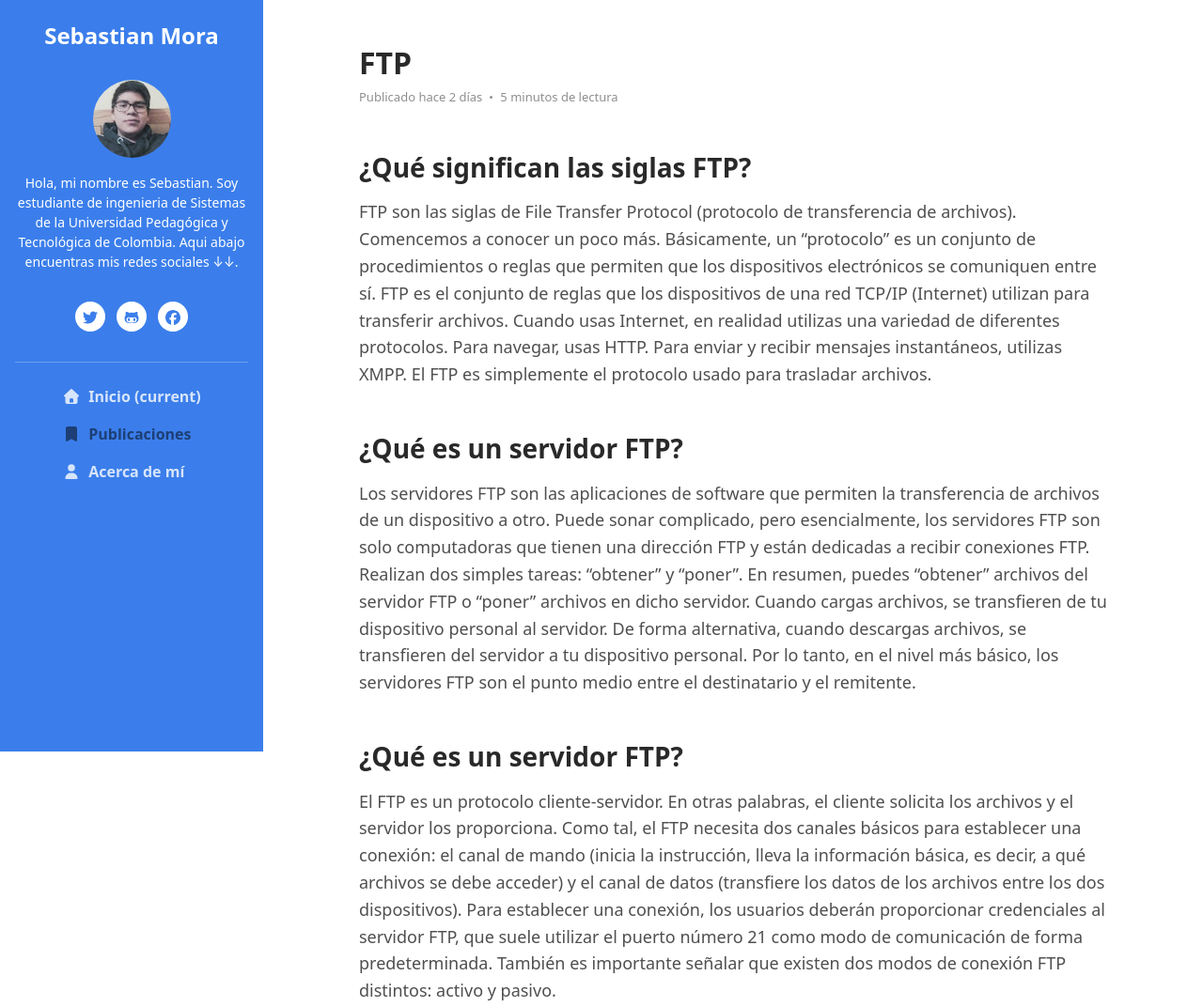
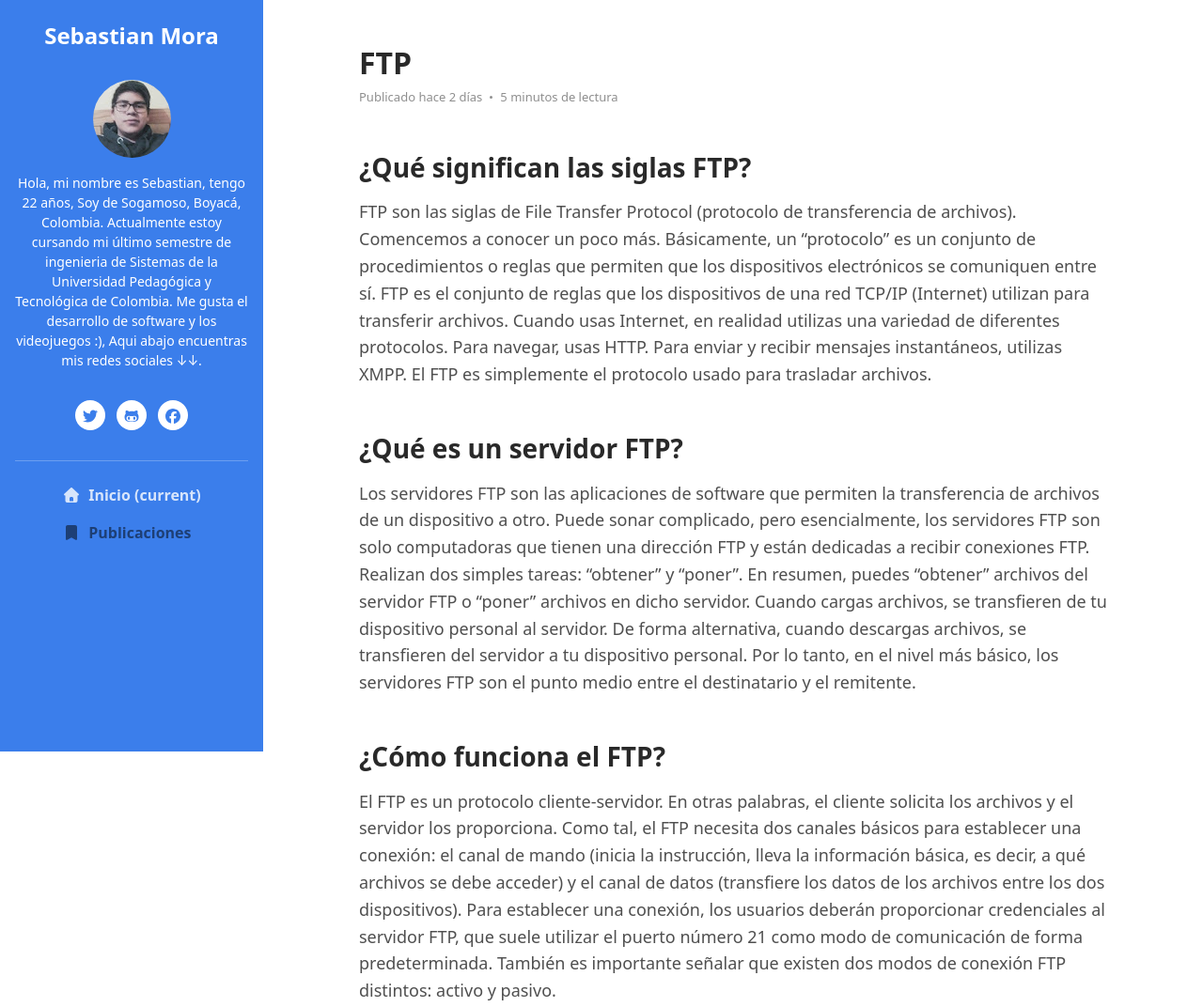
Before and after one commit to SebastianMora98/Blog, a plain HTML site: page blog-post-ftp.html in a window 1280 px wide. Shown: the top 1072 px of the page at 94% size. Drawn offline with nearby package versions, Linux system fonts and the light colour scheme.

Commit message:
fix about

```diff
--- a/blog-post-ftp.html
+++ b/blog-post-ftp.html
@@ -52,9 +52,11 @@
             />
 
             <div class="bio mb-3">
-              Hola, mi nombre es Sebastian. Soy estudiante de ingenieria de
-              Sistemas de la Universidad Pedagógica y Tecnológica de Colombia.
-              Aqui abajo encuentras mis redes sociales ↓↓.
+              Hola, mi nombre es Sebastian, tengo 22 años, Soy de Sogamoso,
+              Boyacá, Colombia. Actualmente estoy cursando mi último semestre de
+              ingenieria de Sistemas de la Universidad Pedagógica y Tecnológica
+              de Colombia. Me gusta el desarrollo de software y los videojuegos
+              :), Aqui abajo encuentras mis redes sociales ↓↓.
             </div>
             <!--//bio-->
             <ul class="social-list list-inline py-3 mx-auto">
@@ -94,11 +96,11 @@
                 ><i class="fas fa-bookmark fa-fw me-2"></i>Publicaciones</a
               >
             </li>
-            <li class="nav-item">
+            <!-- <li class="nav-item">
               <a class="nav-link" href="about.html"
                 ><i class="fas fa-user fa-fw me-2"></i>Acerca de mí</a
               >
-            </li>
+            </li> -->
           </ul>
 
           <!-- <div class="my-2 my-md-3">
@@ -145,7 +147,7 @@
 
             <p>Los servidores FTP son las aplicaciones de software que permiten la transferencia de archivos de un dispositivo a otro. Puede sonar complicado, pero esencialmente, los servidores FTP son solo computadoras que tienen una dirección FTP y están dedicadas a recibir conexiones FTP. Realizan dos simples tareas: “obtener” y “poner”. En resumen, puedes “obtener” archivos del servidor FTP o “poner” archivos en dicho servidor. Cuando cargas archivos, se transfieren de tu dispositivo personal al servidor. De forma alternativa, cuando descargas archivos, se transfieren del servidor a tu dispositivo personal. Por lo tanto, en el nivel más básico, los servidores FTP son el punto medio entre el destinatario y el remitente.</p>
 
-            <h3 class="mt-5 mb-3">¿Qué es un servidor FTP?</h3>
+            <h3 class="mt-5 mb-3">¿Cómo funciona el FTP?</h3>
 
             <p>El FTP es un protocolo cliente-servidor. En otras palabras, el cliente solicita los archivos y el servidor los proporciona. Como tal, el FTP necesita dos canales básicos para establecer una conexión: el canal de mando (inicia la instrucción, lleva la información básica, es decir, a qué archivos se debe acceder) y el canal de datos (transfiere los datos de los archivos entre los dos dispositivos). Para establecer una conexión, los usuarios deberán proporcionar credenciales al servidor FTP, que suele utilizar el puerto número 21 como modo de comunicación de forma predeterminada. También es importante señalar que existen dos modos de conexión FTP distintos: activo y pasivo.</p>
             <p>En el modo activo, el servidor asume un rol activo aprobando una solicitud de datos. No obstante, este modo a veces puede tener problemas con los firewalls, que bloquean las sesiones no autorizadas de terceros. Es entonces cuando entra en juego el modo pasivo. En el modo pasivo, el servidor no mantiene activamente la conexión, lo que significa que el usuario establece tanto el canal de datos como el canal de mando. En esencia, el servidor “escucha”, pero no participa activamente, lo que permite que el otro dispositivo maneje la mayor parte del trabajo.</p>
```
Also changed, not shown: about.html (+2 -6 lines), blog-post-dhcp.html (+7 -5 lines), blog-post-dns.html (+7 -5 lines), blog-post-iis.html (+7 -5 lines), blog-post-smtp.html (+7 -5 lines), blog-post.html (+7 -5 lines), index.html (+7 -5 lines).
